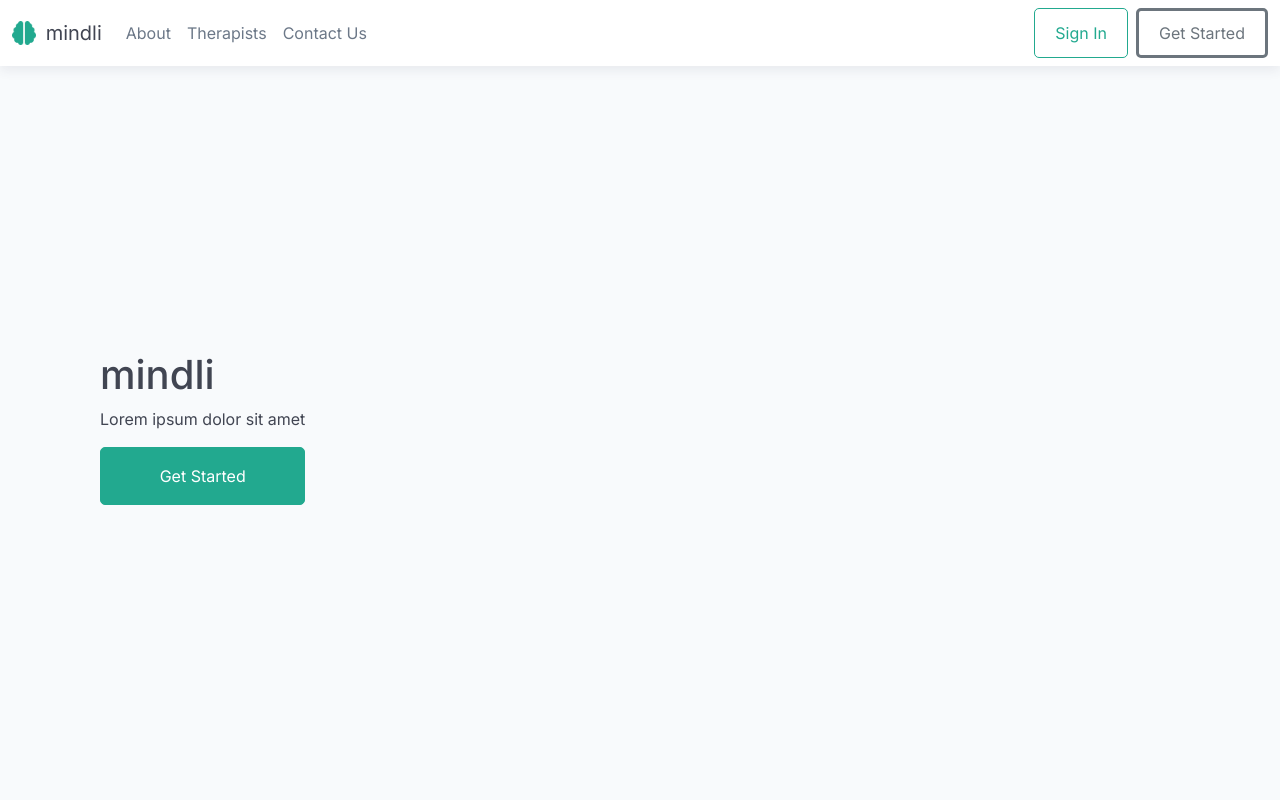
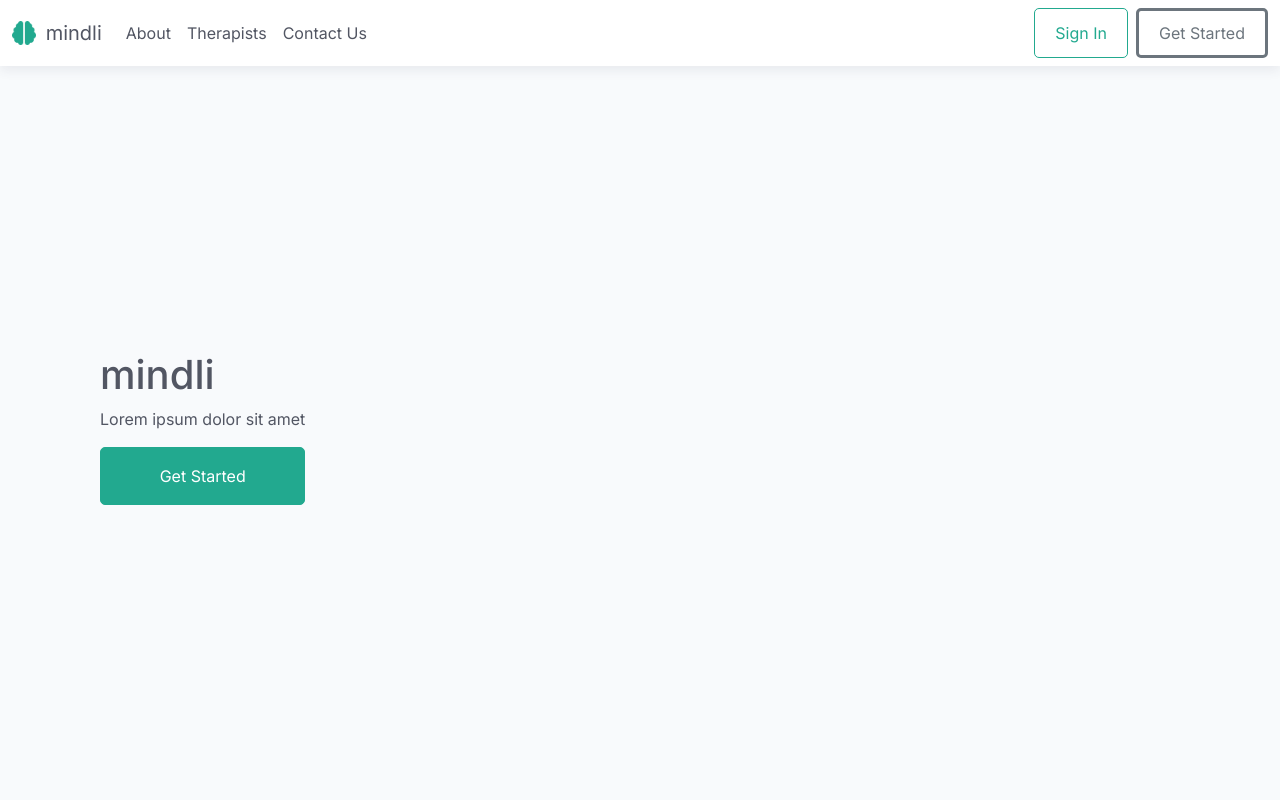
Before and after one commit to neilshaabi/mindli, a Python web app: template app/templates/index.html in a window 1280 px wide. Run offline with Jinja, Linux system fonts and the light colour scheme; the template is opened without the code that fills it, so the values that code supplies are empty; style sheets or scripts are compiled from the project's sources; some libraries are stand-ins or nearby versions.

Commit message:
Changed colours

```diff
--- a/app/static/css/main.css
+++ b/app/static/css/main.css
@@ -6,8 +6,8 @@
 
     --light-grey-bg: #f8fafc;
     --light-grey-outline: #e0e1e4;
-    --light-grey-text: #6c7888;
-    --dark-grey-text: #414552;
+    --light-grey-text: #7d8999;
+    --dark-grey-text: #525663;
 
     --navbar-height: 56px;
     --sidebar-expanded-width: 220px;
@@ -74,8 +74,8 @@ main {
 
 .navbar-nav,
 .sidebar .nav-link {
-    --bs-nav-link-color: var(--light-grey-text) !important;
-    --bs-nav-link-hover-color: var(--dark-grey-text) !important;
+    --bs-nav-link-color: var(--dark-grey-text) !important;
+    --bs-nav-link-hover-color: black !important;
     --bs-navbar-active-color: var(--colour-primary) !important;
 }
 
@@ -93,12 +93,12 @@ main {
 }
 
 .navbar-toggler {
-    color: var(--light-grey-text);
+    color: var(--dark-grey-text);
     padding: 0.5rem 1rem !important;
 }
 
 .navbar-toggler:hover {
-    color: var(--dark-grey-text);
+    color: black;
     background: var(--light-grey-bg);
 }
 
```
